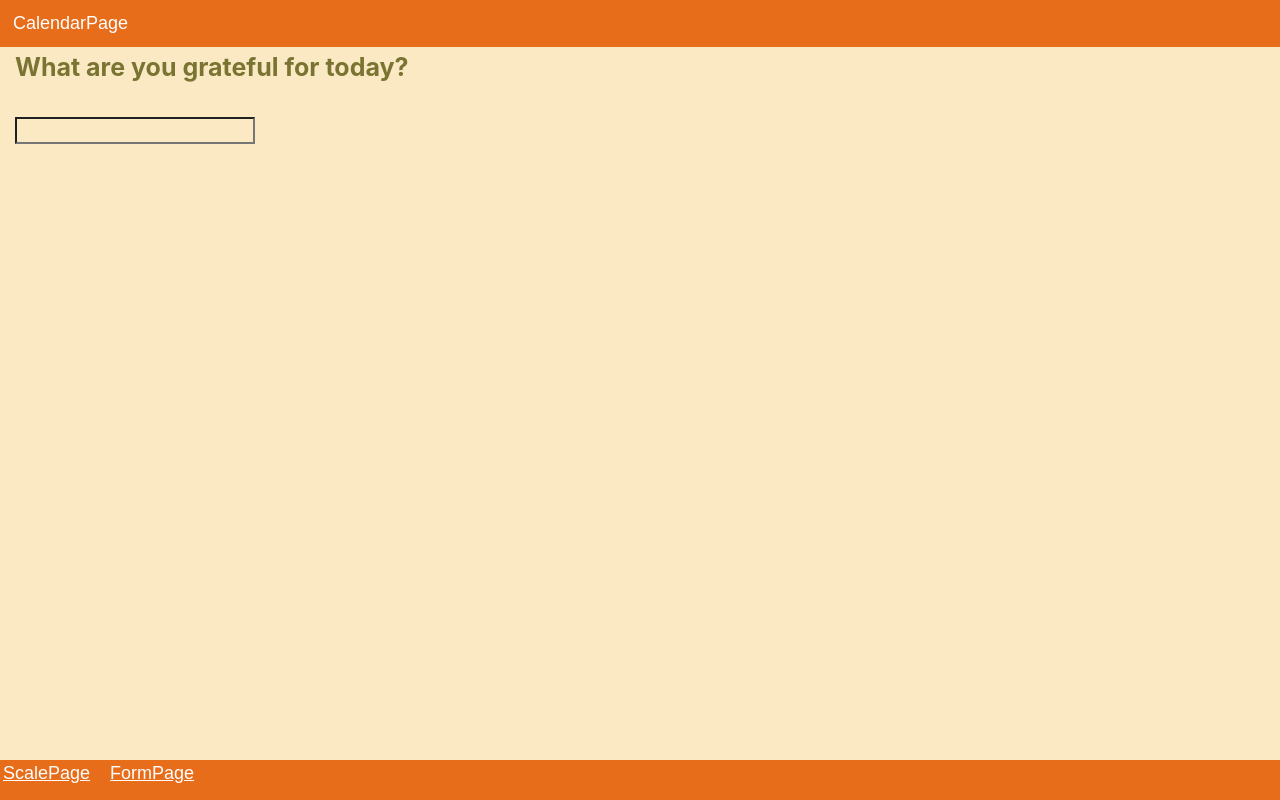
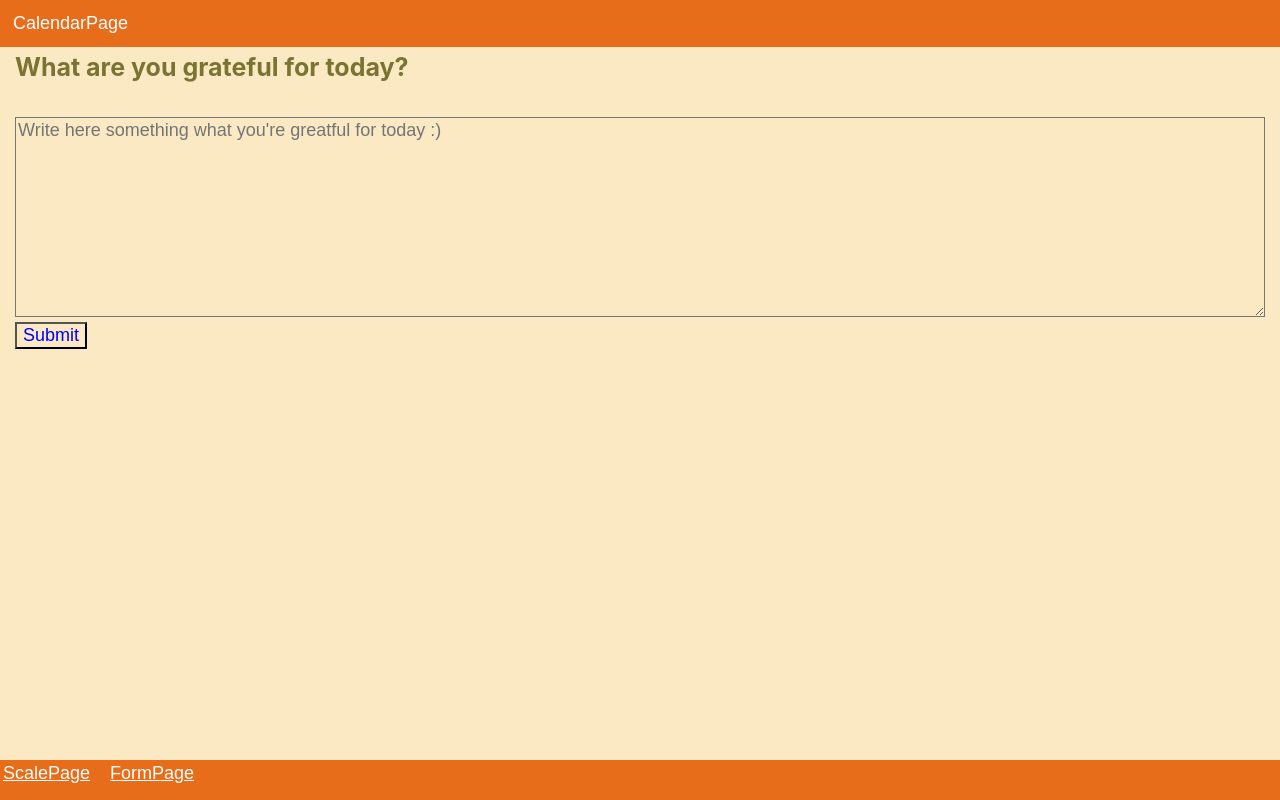
Before and after one commit to yvonneadam/capstone-project, a React (Create React App) app: page / in a window 1280 px wide. Built offline with nearby package versions, Linux system fonts and the light colour scheme.

Commit message:
form accessibility

```diff
--- a/src/components/Dayentry.js
+++ b/src/components/Dayentry.js
@@ -30,6 +30,10 @@ const StyledBox = styled.div`
 export default function Dayentry({datum, text}) {
   return (
     <>
+      <form>
+        <label htmlFor="GratitudeJournal" />
+        <input type="text" name="journal" id="journal" required />
+      </form>
       <StyledDatum>{datum}</StyledDatum>
       <StyledBox>{text}</StyledBox>
     </>
--- a/src/pages/FormPage.js
+++ b/src/pages/FormPage.js
@@ -1,12 +1,34 @@
 import Heading from '../components/Heading';
+import {useState} from 'react';
+import styled from 'styled-components';
+
+const StyledTextArea = styled.textarea`
+  width: 100%;
+  height: 200px;
+`;
+
+const StyledButton = styled.button`
+  color: blue;
+`;
+
+const StyledLabel = styled.label`
+  display: none;
+`;
 
 export default function FormPage() {
   return (
     <>
       <Heading text={'What are you grateful for today?'} />
       <form>
-        <label htmlFor="GratitudeJournal" />
-        <input type="text" name="journal" id="journal" required />
+        <StyledLabel htmlFor="GratitudeJournal">Form for GratitudeJournal </StyledLabel>
+        <StyledTextArea
+          aria-label="Form for GratitudeJournal"
+          name="journal"
+          id="GratitudeJournal"
+          placeholder="Write here something what you're greatful for today :)"
+          required
+        />
+        <StyledButton>Submit</StyledButton>
       </form>
     </>
   );
```
